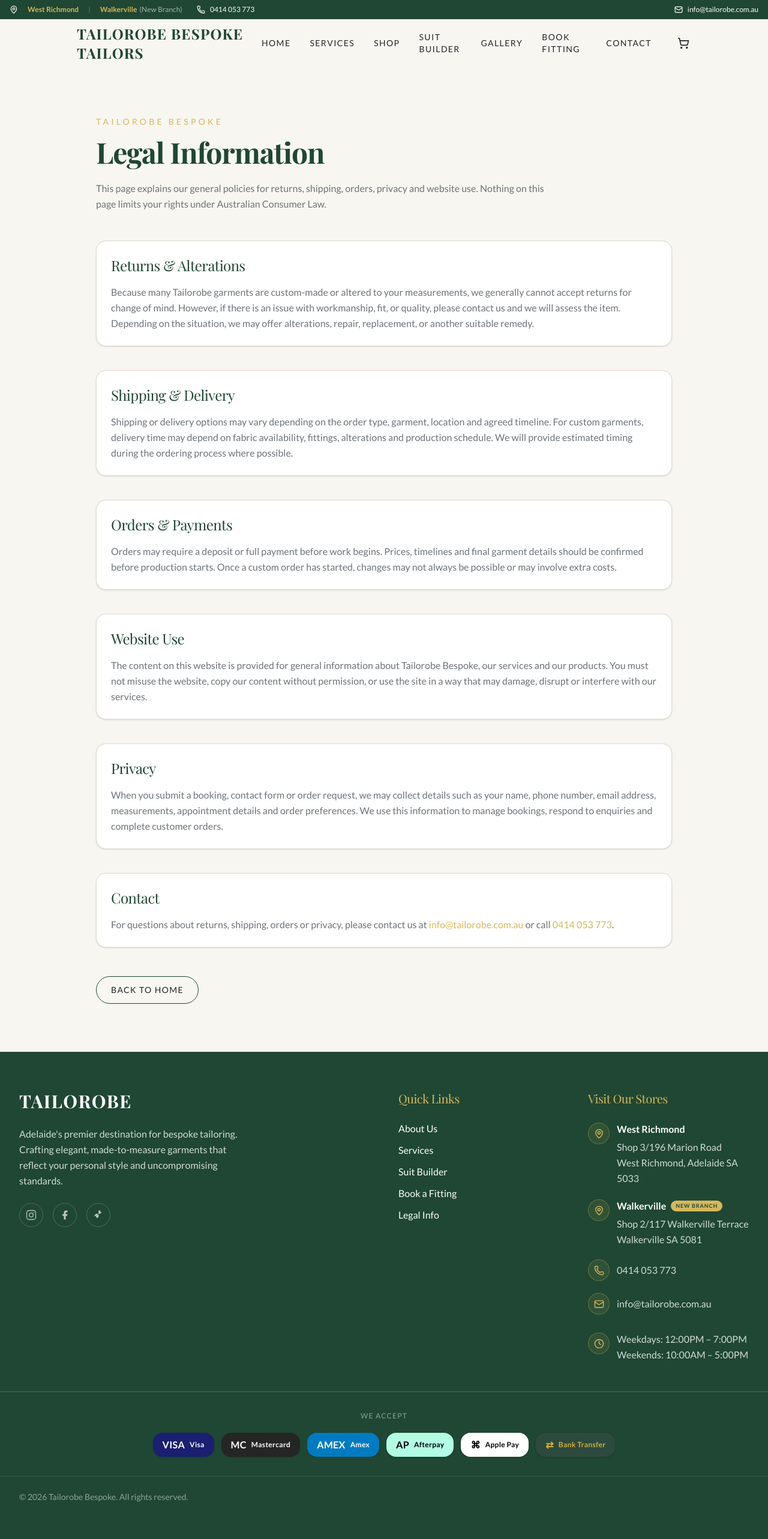
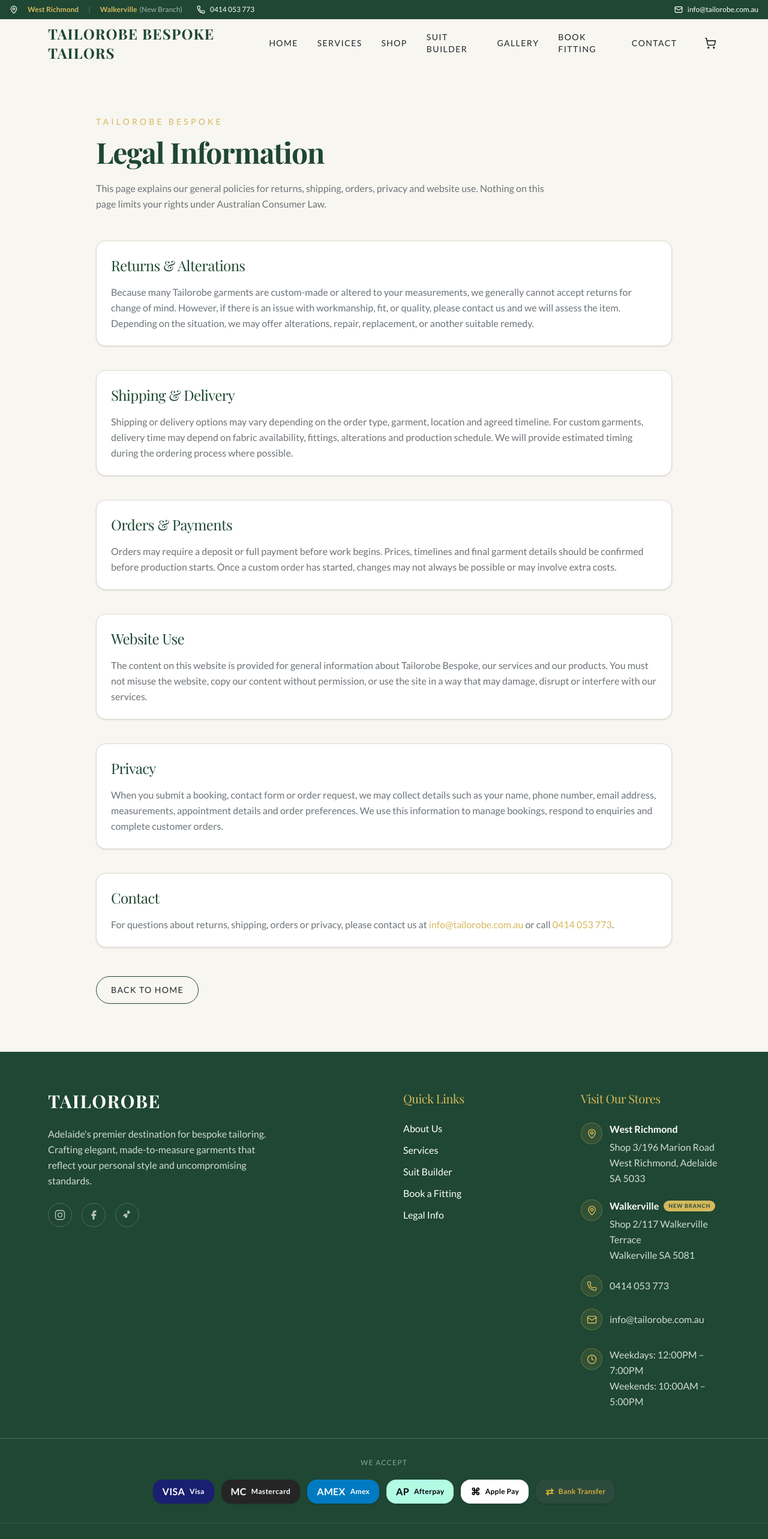
Before and after one commit to Delta-2323/Tailorobe, a Next.js app: page /legal in a window 1280 px wide. Shown: the top 2565 px of the page at 60% size. Built offline with nearby package versions, Linux system fonts and the light colour scheme; a web font is replaced by a local one.

Commit message:
updated site layout to add tablet and ipad screen sizes

```diff
--- a/components/site-layout.tsx
+++ b/components/site-layout.tsx
@@ -158,16 +158,16 @@ export function SiteLayout({ children }: { children: React.ReactNode }) {
             : "bg-background/95 border-b border-transparent"
         )}
       >
-        <div className="max-w-9xl mx-auto px-4 sm:px-6 lg:px-32">
-          <div className="flex justify-between items-center h-20">
+        <div className="max-w-[1800px] mx-auto px-4 sm:px-6 md:px-8 lg:px-12 xl:px-20 2xl:px-24">
+          <div className="flex justify-between items-center h-20 md:h-24 lg:h-24 xl:h-20">
             <Link href="/" className="flex items-center gap-3 group">
-              <span className="font-display text-2xl font-bold tracking-wider text-primary">
+              <span className="font-display text-lg md:text-xl lg:text-xl xl:text-2xl font-bold tracking-wider text-primary">
                 TAILOROBE BESPOKE TAILORS
               </span>
             </Link>
 
             {/* Desktop Nav */}
-            <nav className="hidden md:flex items-center gap-8">
+            <nav className="hidden md:flex items-center gap-5 lg:gap-6 xl:gap-8 2xl:gap-10">
               {navLinks.map((link) => (
                 <Link
                   key={link.href}
@@ -272,8 +272,8 @@ export function SiteLayout({ children }: { children: React.ReactNode }) {
 
       {/* Footer */}
       <footer className="bg-primary text-primary-foreground py-16 mt-auto">
-        <div className="max-w-7xl mx-auto px-4 sm:px-6 lg:px-8 grid grid-cols-1 md:grid-cols-4 gap-12">
-          <div className="md:col-span-2">
+        <div className="max-w-[1800px] mx-auto px-4 sm:px-6 md:px-8 lg:px-12 xl:px-20 2xl:px-24 grid grid-cols-1 md:grid-cols-2 lg:grid-cols-4 gap-10 lg:gap-12 xl:gap-16">
+          <div className="md:col-span-2 lg:col-span-2">
             <Link href="/" className="flex items-center gap-3 mb-6">
               <span className="font-display text-3xl font-bold tracking-wider text-white">
                 TAILOROBE
@@ -468,7 +468,7 @@ export function SiteLayout({ children }: { children: React.ReactNode }) {
         </div>
 
         {/* Payment Methods */}
-        <div className="max-w-7xl mx-auto px-4 sm:px-6 lg:px-8 mt-12 pt-8 border-t border-primary-foreground/20">
+        <div className="max-w-[1800px] mx-auto px-4 sm:px-6 md:px-8 lg:px-12 xl:px-20 2xl:px-24 mt-12 pt-8 border-t border-primary-foreground/20">
           <p className="text-primary-foreground/50 text-xs uppercase tracking-widest mb-5 text-center">
             We Accept
           </p>
@@ -490,7 +490,7 @@ export function SiteLayout({ children }: { children: React.ReactNode }) {
           </div>
         </div>
 
-        <div className="max-w-7xl mx-auto px-4 sm:px-6 lg:px-8 mt-8 pt-6 border-t border-primary-foreground/10 text-center text-primary-foreground/50 text-sm flex flex-col md:flex-row justify-between items-center gap-3">
+            <div className="max-w-[1800px] mx-auto px-4 sm:px-6 md:px-8 lg:px-12 xl:px-20 2xl:px-24 mt-8 pt-6 border-t border-primary-foreground/10 text-center text-primary-foreground/50 text-sm flex flex-col md:flex-row justify-between items-center gap-3">
           <p>
             © {new Date().getFullYear()} Tailorobe Bespoke. All rights
             reserved.
```
